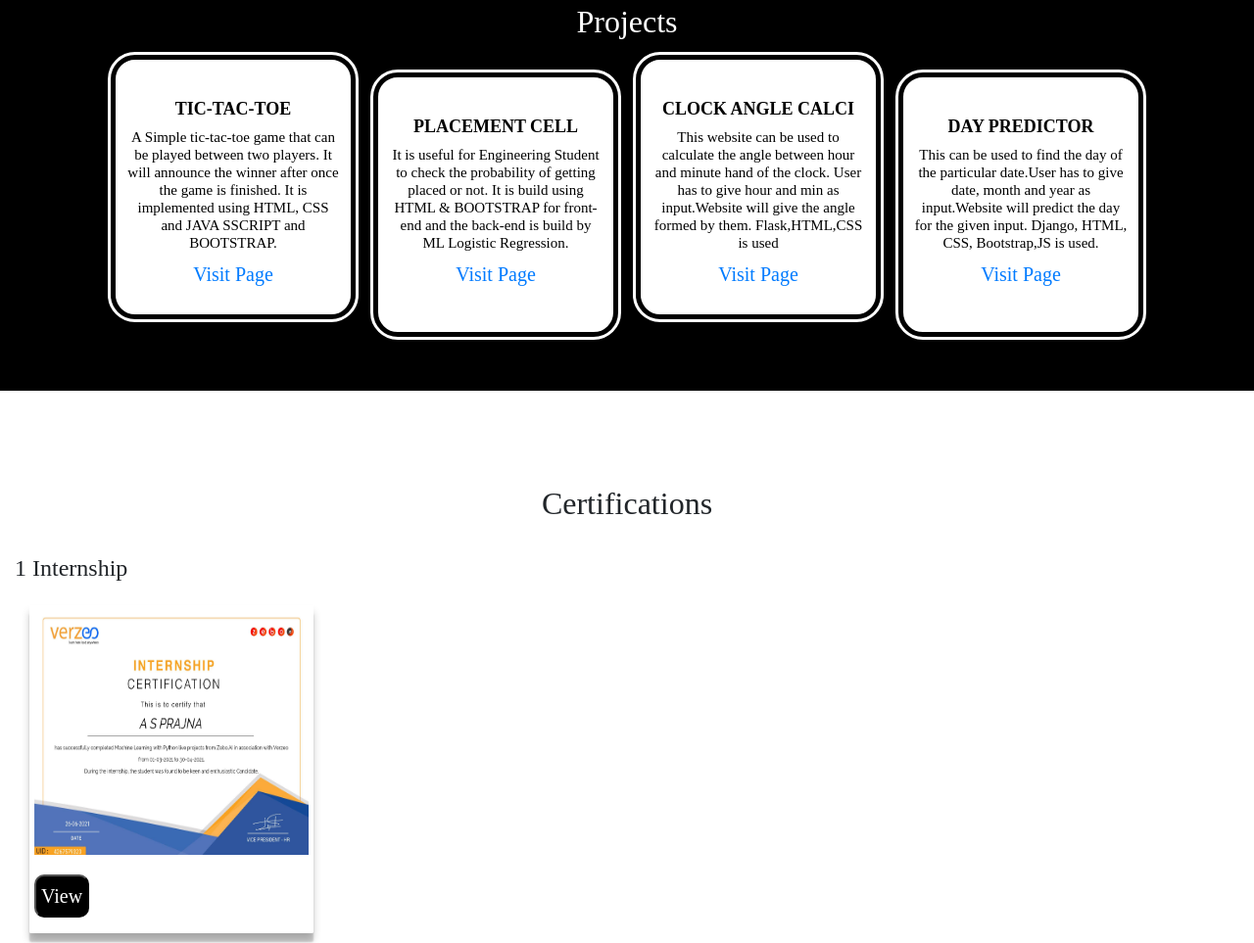
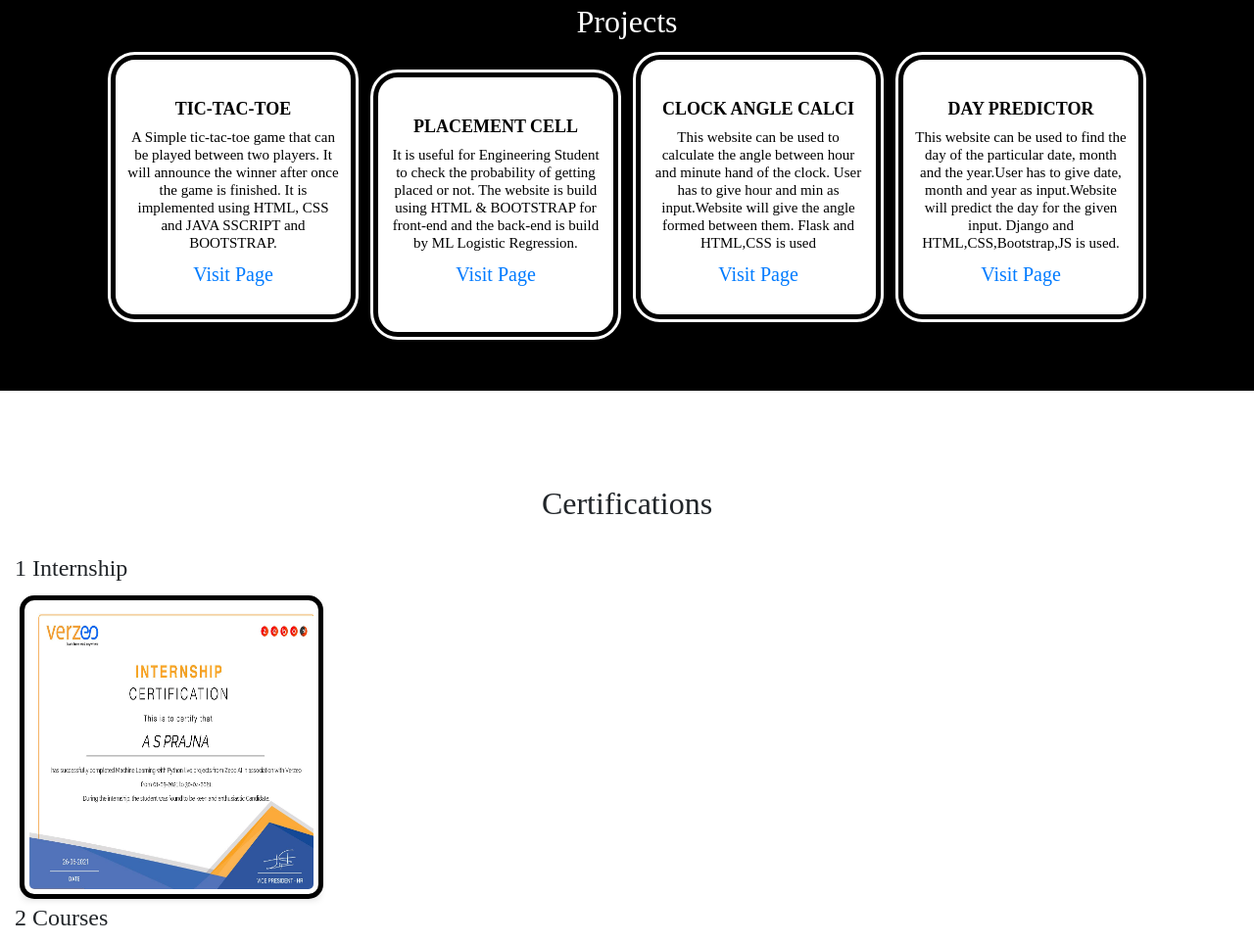
Before and after one commit to ASPRAJNA/ASPRAJNA.github.io, a plain HTML site: page index.html in a window 1280 px wide. Shown: the part 2236-3199 px from the top of the page at 98% size. Drawn offline with nearby package versions, Linux system fonts and the light colour scheme.

Commit message:
Add files via upload

```diff
--- a/index.html
+++ b/index.html
@@ -171,7 +171,7 @@
             <h3 style="font-size:18px ;font-weight:bolder;">PLACEMENT CELL</h3>
             <h4 style="font-weight:normal;font-size:15px">
               It is useful for Engineering Student to check the probability
-              of getting placed or not. It is build using HTML &
+              of getting placed or not. The website is build using HTML &
               BOOTSTRAP for front-end and the back-end is build by ML
               Logistic Regression.
             </h4>
@@ -181,16 +181,16 @@
             <h3 style="font-size:18px ;font-weight:bolder;">CLOCK ANGLE CALCI</h3>
             <h4 style="font-weight:normal;font-size:15px">
               This website can be used to calculate the angle between hour and minute hand of the clock. User has to
-              give hour and min as input.Website will give the angle formed by them. Flask,HTML,CSS is used
+              give hour and min as input.Website will give the angle formed between them. Flask and HTML,CSS is used
             </h4>
             <a href="https://clockanglecalculator.herokuapp.com/">Visit Page</a>
           </li>
           <li class="proli"><br>
             <h3 style="font-size:18px ;font-weight:bolder;">DAY PREDICTOR</h3>
             <h4 style="font-weight:normal;font-size:15px">
-              This can be used to find the day of the particular date.User has to give date,
-              month and year as input.Website will predict the day for the given input. Django,
-              HTML, CSS, Bootstrap,JS is used.
+              This website can be used to find the day of the particular date, month and the year.User has to give date,
+              month and year as input.Website will predict the day for the given input. Django and
+              HTML,CSS,Bootstrap,JS is used.
             </h4>
             <a href="https://daypredict.herokuapp.com/">Visit Page</a>
           </li>
@@ -204,8 +204,24 @@
       <h2 style="text-align: center;">Certifications</h2>
       <br>
       <h4>1 Internship</h3>
-        <li class="cerlist"><img src="c1.jpg" height="250px" width="280px">
-          <button type="button" class="btns">View </button></li>
+        <div class="row">
+          <div class="col-xl-3">
+          <div class="flip-card">
+            <div class="flip-card-inner">
+              <div class="flip-card-front" style="background:url('c1.jpg');background-size: 300px 300px;">
+              </div>
+              <div class="flip-card-back">
+                <h2>AI-ML INTERNSHIP</h2>
+                <br>
+                <h3>Verzeo</h3>
+                <p>01-03-2021<br>to<br>01-05-2021</p>
+                <br><br>
+                 <span style='font-size:15px;'>&#9733;</span><span style='font-size:15px;'>&#9733;</span><span style='font-size:15px;'>&#9733;</span><span style='font-size:15px;'>&#9733;</span>
+              </div>
+            </div>
+            </div>
+            </div>
+          </div>
         <h4>2 Courses</h3>
           <li class="cerlist"><img src="co1.png" height="250px" width="280px">
           <br><button type="button" class="btns">View </button></li>
@@ -234,6 +250,7 @@
     </div>
   </div>
 
+</div>
   <script>
     var x = 0;
     function changeic() {
--- a/style.css
+++ b/style.css
@@ -147,3 +147,50 @@ a:hover{
           background-color: white;
           font-weight: bolder;
         }
+        .flip-card {
+          background-color: transparent;
+          width: 300px;
+          height: 300px;
+          perspective: 1000px;
+          margin:10px;
+
+
+         }
+
+        .flip-card-inner {
+          position: relative;
+          width: 100%;
+          height: 100%;
+          text-align: center;
+          transition: transform 1.2s;
+          transform-style: preserve-3d;
+          box-shadow: 0 4px 8px 0 rgba(0,0,0,0.2);
+        }
+
+        .flip-card:hover .flip-card-inner {
+          transform: rotateY(180deg);
+          cursor:pointer
+        }
+
+        .flip-card-front, .flip-card-back {
+          position: absolute;
+          width: 100%;
+           border: 5px solid white;
+          outline: 5px solid rgb(0, 0, 0);
+          border-radius:10px;
+          height: 100%;
+          -webkit-backface-visibility: hidden;
+          backface-visibility: hidden;
+        }
+
+        .flip-card-front {
+          color: black;
+
+        }
+
+        .flip-card-back {
+          background-color: rgb(0, 0, 0);
+          color: white;
+          transform: rotateY(180deg);
+          border-radius:10px;
+        }
```
